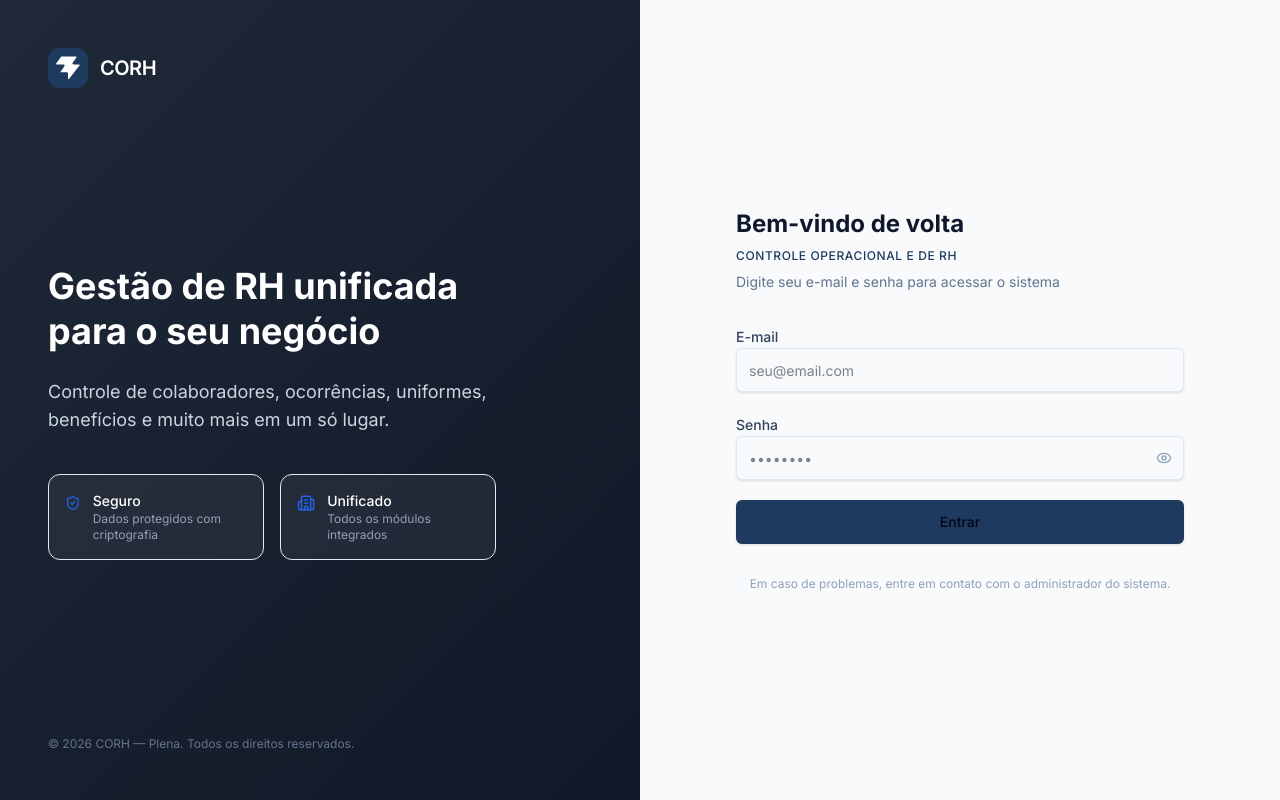
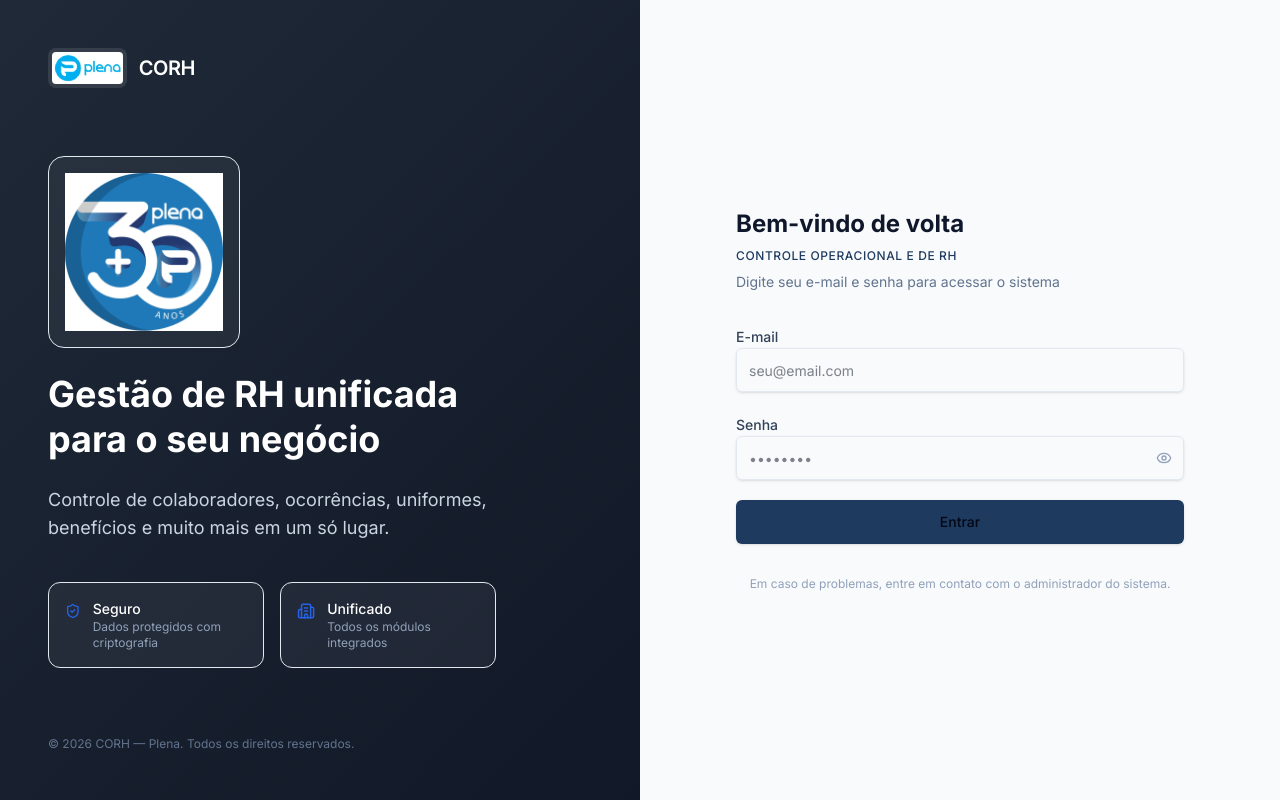
Before and after one commit to financeiroplenaserv-art/RH-Plena-Unificado, a React (Vite) app: page /relatorios in a window 1280 px wide. Built offline with nearby package versions, Linux system fonts and the light colour scheme; no server answers.

Commit message:
feat: aplica logos da Plena na tela de login, header e sidebar
- Usa logo_plena.jpg na tela de login (branding)
- Usa logo_plena_cab.jpg no header e sidebar
- Mantém favicon.svg como ícone da aba

```diff
--- a/src/components/layout/Header.tsx
+++ b/src/components/layout/Header.tsx
@@ -8,9 +8,17 @@ interface HeaderProps {
 export function Header({ user }: HeaderProps) {
   return (
     <header className="h-16 border-b bg-white px-6 flex items-center justify-between shrink-0">
-      <div>
-        <h1 className="text-lg font-semibold text-slate-900">CORH — Controle Operacional e de RH</h1>
-        <p className="text-xs text-slate-500">Dados mestres compartilhados entre RH, CEU e VR</p>
+      <div className="flex items-center gap-4">
+        <img
+          src="/logo_plena_cab.jpg"
+          alt="Plena"
+          className="h-8 w-auto object-contain"
+        />
+        <div className="hidden sm:block h-6 w-px bg-slate-200" />
+        <div className="hidden sm:block">
+          <h1 className="text-lg font-semibold text-slate-900">CORH</h1>
+          <p className="text-xs text-slate-500">Controle Operacional e de RH</p>
+        </div>
       </div>
       <div className="flex items-center gap-4">
         <button className="relative p-2 text-slate-500 hover:text-slate-700 hover:bg-slate-100 rounded-full">
--- a/src/components/layout/Sidebar.tsx
+++ b/src/components/layout/Sidebar.tsx
@@ -63,14 +63,11 @@ export function Sidebar({ user, isOpen, onToggle, onLogout }: SidebarProps) {
     >
       <div className="h-16 flex items-center justify-between px-4 border-b border-white/10">
         {isOpen && (
-          <div className="flex items-baseline gap-1.5">
-            <span className="text-white font-bold" style={{ fontSize: '16px' }}>
-              RH
-            </span>
-            <span className="font-light" style={{ color: '#94A3B8', fontSize: '8px' }}>
-              Plena
-            </span>
-          </div>
+          <img
+            src="/logo_plena_cab.jpg"
+            alt="Plena"
+            className="h-7 w-auto object-contain rounded"
+          />
         )}
         <button
           onClick={onToggle}
--- a/src/pages/LoginPage.tsx
+++ b/src/pages/LoginPage.tsx
@@ -38,15 +38,20 @@ export function LoginPage({
       {/* Lado esquerdo — Branding */}
       <div className="hidden lg:flex lg:w-1/2 flex-col justify-between p-12 text-white" style={{ background: 'linear-gradient(135deg, #1F2937 0%, #111827 100%)' }}>
         <div className="flex items-center gap-3">
-          <div className="w-10 h-10 rounded-xl flex items-center justify-center" style={{ backgroundColor: '#1E3A5F' }}>
-            <svg width="24" height="24" viewBox="0 0 48 46" fill="none" xmlns="http://www.w3.org/2000/svg">
-              <path fill="#fff" d="M25.946 44.938c-.664.845-2.021.375-2.021-.698V33.937a2.26 2.26 0 0 0-2.262-2.262H10.287c-.92 0-1.456-1.04-.92-1.788l7.48-10.471c1.07-1.497 0-3.578-1.842-3.578H1.237c-.92 0-1.456-1.04-.92-1.788L10.013.474c.214-.297.556-.474.92-.474h28.894c.92 0 1.456 1.04.92 1.788l-7.48 10.471c-1.07 1.498 0 3.579 1.842 3.579h11.377c.943 0 1.473 1.088.89 1.83L25.947 44.94z" />
-            </svg>
-          </div>
+          <img
+            src="/logo_plena_cab.jpg"
+            alt="Plena"
+            className="h-10 w-auto rounded-lg object-contain bg-white/10 p-1"
+          />
           <span className="text-xl font-semibold tracking-tight">CORH</span>
         </div>
 
         <div className="space-y-6 max-w-md">
+          <img
+            src="/logo_plena.jpg"
+            alt="Plena 30 Anos"
+            className="w-48 h-48 object-contain rounded-2xl bg-white/5 p-4 border border-white/10"
+          />
           <h1 className="text-4xl font-bold leading-tight">
             Gestão de RH unificada para o seu negócio
           </h1>
@@ -82,11 +87,11 @@ export function LoginPage({
         <div className="w-full max-w-md space-y-8">
           {/* Header mobile */}
           <div className="lg:hidden flex items-center justify-center gap-3 mb-8">
-            <div className="w-10 h-10 rounded-xl flex items-center justify-center" style={{ backgroundColor: '#1E3A5F' }}>
-              <svg width="24" height="24" viewBox="0 0 48 46" fill="none" xmlns="http://www.w3.org/2000/svg">
-                <path fill="#fff" d="M25.946 44.938c-.664.845-2.021.375-2.021-.698V33.937a2.26 2.26 0 0 0-2.262-2.262H10.287c-.92 0-1.456-1.04-.92-1.788l7.48-10.471c1.07-1.497 0-3.578-1.842-3.578H1.237c-.92 0-1.456-1.04-.92-1.788L10.013.474c.214-.297.556-.474.92-.474h28.894c.92 0 1.456 1.04.92 1.788l-7.48 10.471c-1.07 1.498 0 3.579 1.842 3.579h11.377c.943 0 1.473 1.088.89 1.83L25.947 44.94z" />
-              </svg>
-            </div>
+            <img
+              src="/logo_plena_cab.jpg"
+              alt="Plena"
+              className="h-10 w-auto rounded-lg object-contain"
+            />
             <span className="text-xl font-semibold text-slate-900">CORH</span>
           </div>
 
```
Also changed, not shown: public/logo_plena.jpg (added), public/logo_plena_cab.jpg (added).
